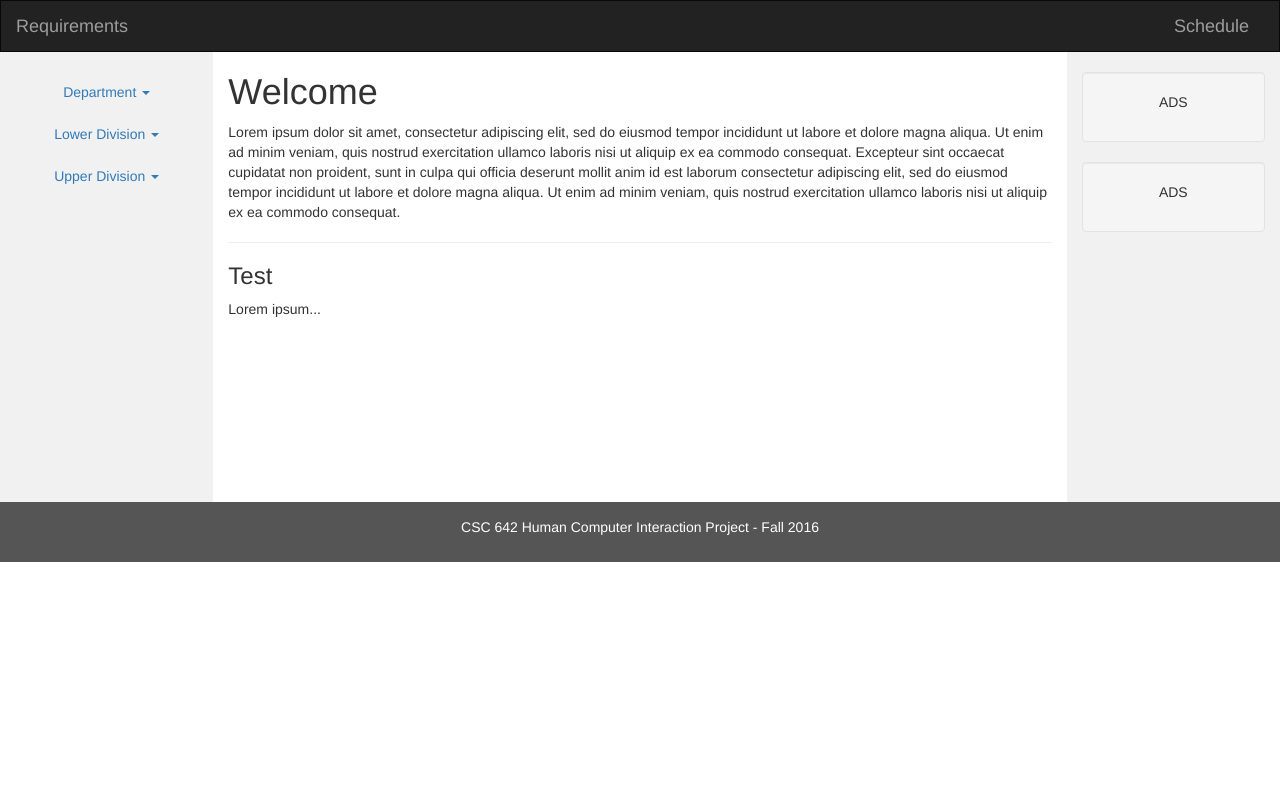
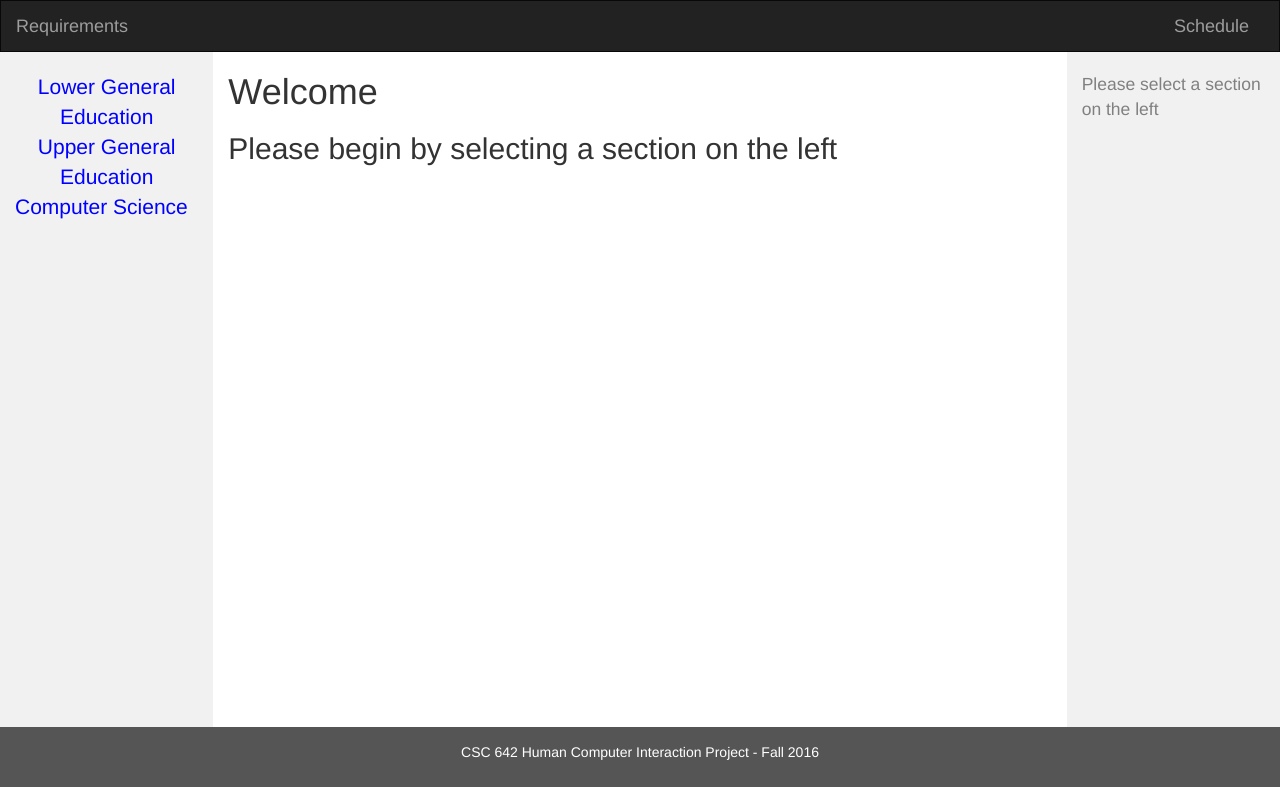
Before and after one commit to katiefotion/csc642, a plain HTML site: page registrationApp/public_html/index.html in a window 1280 px wide. Drawn offline with nearby package versions, Linux system fonts and the light colour scheme.

Commit message:
Sunday 11/13
Changed the buttons on the left from drop-down menus into simple
dropdown buttons using text as the buttons, Removed the text from the
middle and gave it text to prompt the user to select something from the
left.

```diff
--- a/registrationApp/public_html/index.html
+++ b/registrationApp/public_html/index.html
@@ -1,7 +1,7 @@
 <!DOCTYPE html>
 <html lang="en">
 <head>
-  <title>Bootstrap Example</title>
+  <title>CSC 642 Registration Site Fall 2016</title>
   <meta charset="utf-8">
   <meta name="viewport" content="width=device-width, initial-scale=1">
   <link rel="stylesheet" href="https://maxcdn.bootstrapcdn.com/bootstrap/3.3.7/css/bootstrap.min.css">
@@ -21,7 +21,7 @@
     .sidenav {
       padding-top: 20px;
       background-color: #f1f1f1;
-      height: 100%;
+      height: 150%;
     }
 
     /* Set black background color, white text and some padding */
@@ -39,6 +39,28 @@
       }
       .row.content {height:auto;}
     }
+	/* This creates a button using text */
+	.textbutton {
+	background:none;
+	border:none;
+	margin:0;
+	padding:0;
+	font-size:150%;
+	color:blue;
+	}
+
+	/* Text Indentation */
+	.indent1 {
+		font-size: 125%;
+		text-indent: 15px;
+	}
+
+	/* Grayed out text*/
+	.graytext {
+		font-size: 125%;
+		color:gray;
+	}
+
   </style>
 </head>
 <body>
@@ -68,52 +90,41 @@
   </div>
 </nav>
 
-<div class="container-fluid text-center">
+<div class="container-fluid">
   <div class="row content">
     <div class="col-sm-2 sidenav">
 <ul class="nav nav-pills nav-stacked">
-  <li class="dropdown">
-    <a class="dropdown-toggle" data-toggle="dropdown" href="#">Department
-    <span class="caret"></span></a>
-    <ul class="dropdown-menu">
-      <li><a href="#">Submenu 1-1</a></li>
-      <li><a href="#">Submenu 1-2</a></li>
-      <li><a href="#">Submenu 1-3</a></li>
-    </ul>
-  </li>
-<li class="dropdown">
-    <a class="dropdown-toggle" data-toggle="dropdown" href="#">Lower Division
-    <span class="caret"></span></a>
-    <ul class="dropdown-menu">
-      <li><a href="#">Submenu 1-1</a></li>
-      <li><a href="#">Submenu 1-2</a></li>
-      <li><a href="#">Submenu 1-3</a></li>
-    </ul>
-  </li>
-  <li class="dropdown">
-    <a class="dropdown-toggle" data-toggle="dropdown" href="#">Upper Division
-    <span class="caret"></span></a>
-    <ul class="dropdown-menu">
-      <li><a href="#">Submenu 1-1</a></li>
-      <li><a href="#">Submenu 1-2</a></li>
-      <li><a href="#">Submenu 1-3</a></li>
-    </ul>
-  </li>
+<!-- The 3 buttons on the sides for the requirements -->
+  <button type="button" class="textbutton" data-toggle="collapse" data-target="#lowerge">Lower General Education</button>
+  <div id="lowerge" class="collapse">
+	<p class = "indent1">Area A <br> </p>
+	<p class = "indent1">Area B <br> </p>
+	<p class = "indent1">Area C <br> </p>
+	<p class = "indent1">Area D <br> </p>
+	<p class = "indent1">Area E <br> </p>
+  </div>
+  <button type="button" class="textbutton" data-toggle="collapse" data-target="#upperge">Upper General Education</button>
+  <div id="upperge" class="collapse">
+	<p class = "indent1">UD - B <br> </p>
+	<p class = "indent1">UD - C <br> </p>
+	<p class = "indent1">UD - D <br> </p>
+  </div>
+  <button type="button" class="textbutton" data-toggle="collapse" data-target="#csreq">Computer Science</button>
+  <div id="csreq" class="collapse">
+	<p class = "indent1">Mathematics and Physics<br> </p>
+	<p class = "indent1">Core Computer Science<br> </p>
+	<p class = "indent1">Advanced Computer Science <br> </p>
+	<p class = "indent1">Computer Science Electives<br> </p>
+  </div>
+
 </ul>
     </div>
     <div class="col-sm-8 text-left">
       <h1>Welcome</h1>
-      <p>Lorem ipsum dolor sit amet, consectetur adipiscing elit, sed do eiusmod tempor incididunt ut labore et dolore magna aliqua. Ut enim ad minim veniam, quis nostrud exercitation ullamco laboris nisi ut aliquip ex ea commodo consequat. Excepteur sint occaecat cupidatat non proident, sunt in culpa qui officia deserunt mollit anim id est laborum consectetur adipiscing elit, sed do eiusmod tempor incididunt ut labore et dolore magna aliqua. Ut enim ad minim veniam, quis nostrud exercitation ullamco laboris nisi ut aliquip ex ea commodo consequat.</p>
-      <hr>
-      <h3>Test</h3>
-      <p>Lorem ipsum...</p>
+      <h2>Please begin by selecting a section on the left</h2>
     </div>
     <div class="col-sm-2 sidenav">
-      <div class="well">
-        <p>ADS</p>
-      </div>
-      <div class="well">
-        <p>ADS</p>
+		<p class = "graytext">Please select a section on the left</p>
       </div>
     </div>
   </div>
```
